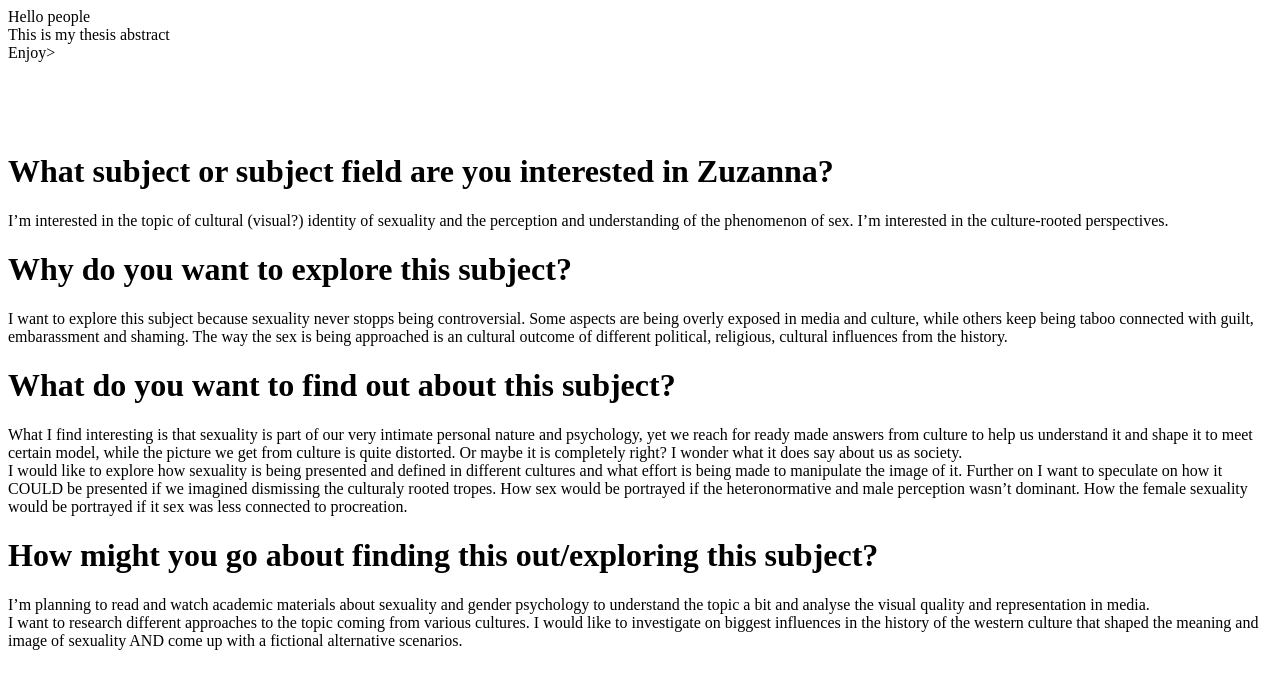
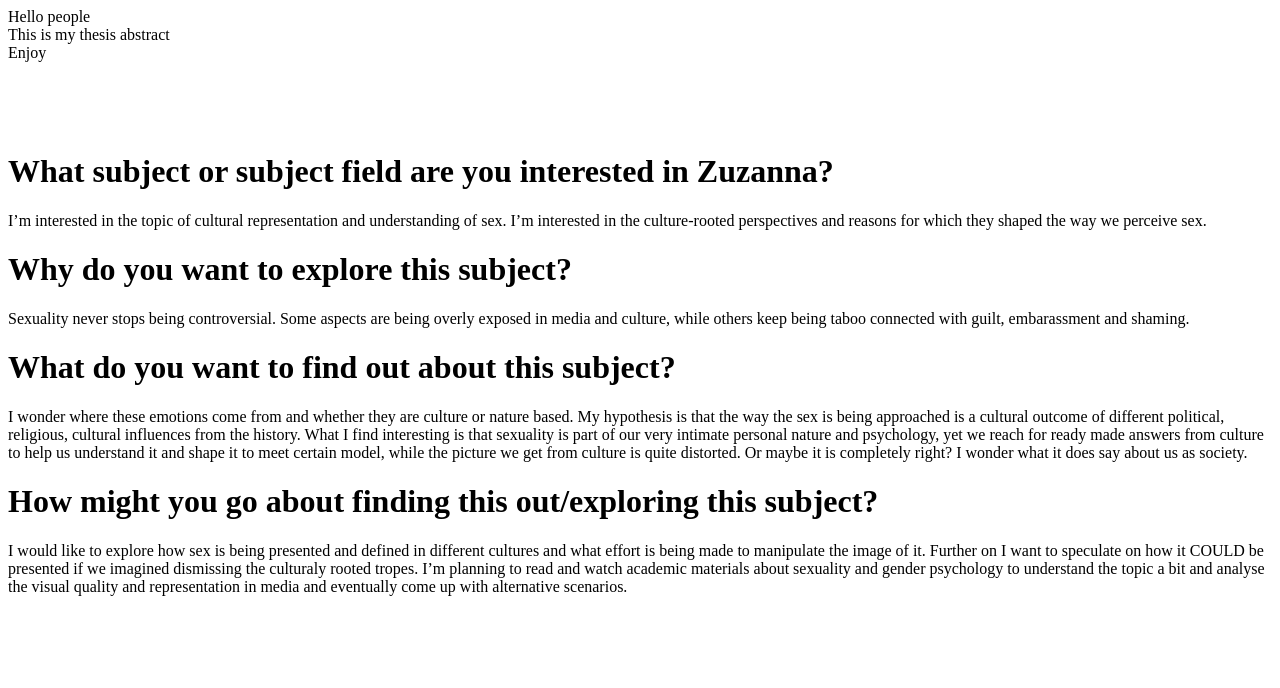
Before and after one commit to kabk/go-theses-18-zuzanna-loch, a plain HTML site: page index.html in a window 1280 px wide. Drawn offline with Linux system fonts and the light colour scheme.

Commit message:
Update again

```diff
--- a/index.html
+++ b/index.html
@@ -4,32 +4,32 @@
 	</head>
 	<body>
 		<p>
-			Hello people<br>This is my thesis abstract<br>Enjoy>
+			Hello people<br>This is my thesis abstract<br>Enjoy
 		</p><br><br><br>
 		<h1>
 			What subject or subject field are you interested in Zuzanna?
 		</h1>
 		<p>
-			I’m interested in the topic of cultural (visual?) identity of sexuality and the perception and understanding of the phenomenon of sex. I’m interested in the culture-rooted perspectives.
+			I’m interested in the topic of cultural representation and understanding of sex. I’m interested in the culture-rooted perspectives and reasons for which they shaped the way we perceive sex.
 		</p>
 		<h1>
 			Why do you want to explore this subject?
 		</h1>
 		<p>
-			I want to explore this subject because sexuality never stopps being controversial. Some aspects are being overly exposed in media and culture, while others keep being taboo connected with guilt, embarassment and shaming. The way the sex is being approached is an cultural outcome of different political, religious, cultural influences from the history.
+			Sexuality never stops being controversial. Some aspects are being overly exposed in media and culture, while others keep being taboo connected with guilt, embarassment and shaming.
 		</p>
 		<h1>
 			What do you want to find out about this subject?
 		</h1>
 		<p>
+			I wonder where these emotions come from and whether they are culture or nature based. My hypothesis is that the way the sex is being approached is a cultural outcome of different political, religious, cultural influences from the history.
 			What I find interesting is that sexuality is part of our very intimate personal nature and psychology, yet we reach for ready made answers from culture to help us understand it and shape it to meet certain model, while the picture we get from culture is quite distorted. Or maybe it is completely right? I wonder what it does say about us as society.
-			<br>I would like to explore how sexuality is being presented and defined in different cultures and what effort is being made to manipulate the image of it. Further on I want to speculate on how it COULD be presented if we imagined dismissing the culturaly rooted tropes. How sex would be portrayed if the heteronormative and male perception wasn’t dominant. How the female sexuality would be portrayed if it sex was less connected to procreation.
 		</p>
 
 		<h1>
 			How might you go about finding this out/exploring this subject?
 		</h1>
-		<p>I’m planning to read and watch academic materials about sexuality and gender psychology to understand the topic a bit and analyse the visual quality and representation in media.<br>
-		I want to research different approaches to the topic coming from various cultures. I would like to investigate on biggest influences in the history of the western culture that shaped the meaning and image of sexuality AND come up with a fictional alternative scenarios.<p>
+		<p>
+			I would like to explore how sex is being presented and defined in different cultures and what effort is being made to manipulate the image of it. Further on I want to speculate on how it COULD be presented if we imagined dismissing the culturaly rooted tropes. I’m planning to read and watch academic materials about sexuality and gender psychology to understand the topic a bit and analyse the visual quality and representation in media and eventually come up with alternative scenarios.<p>
 	</body>
 </html>
```
